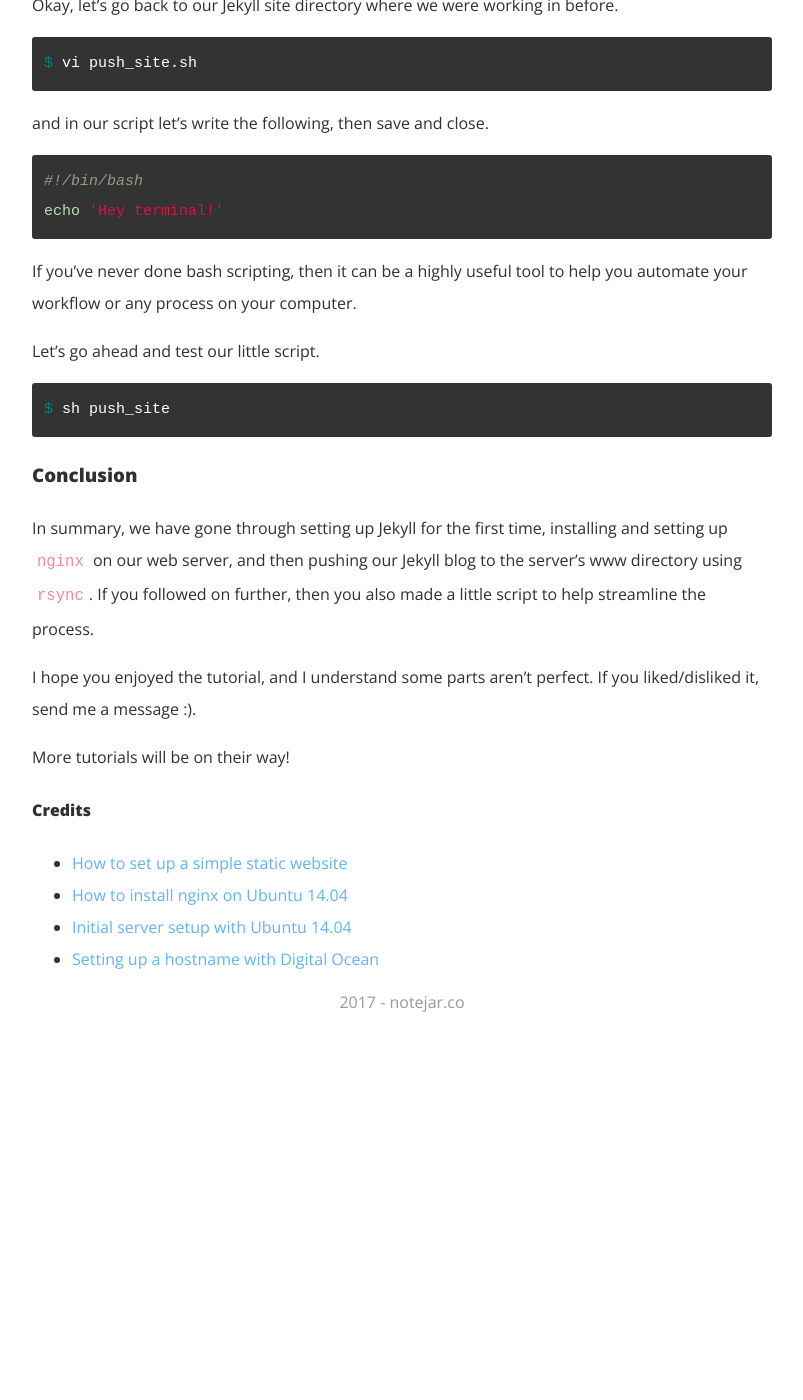
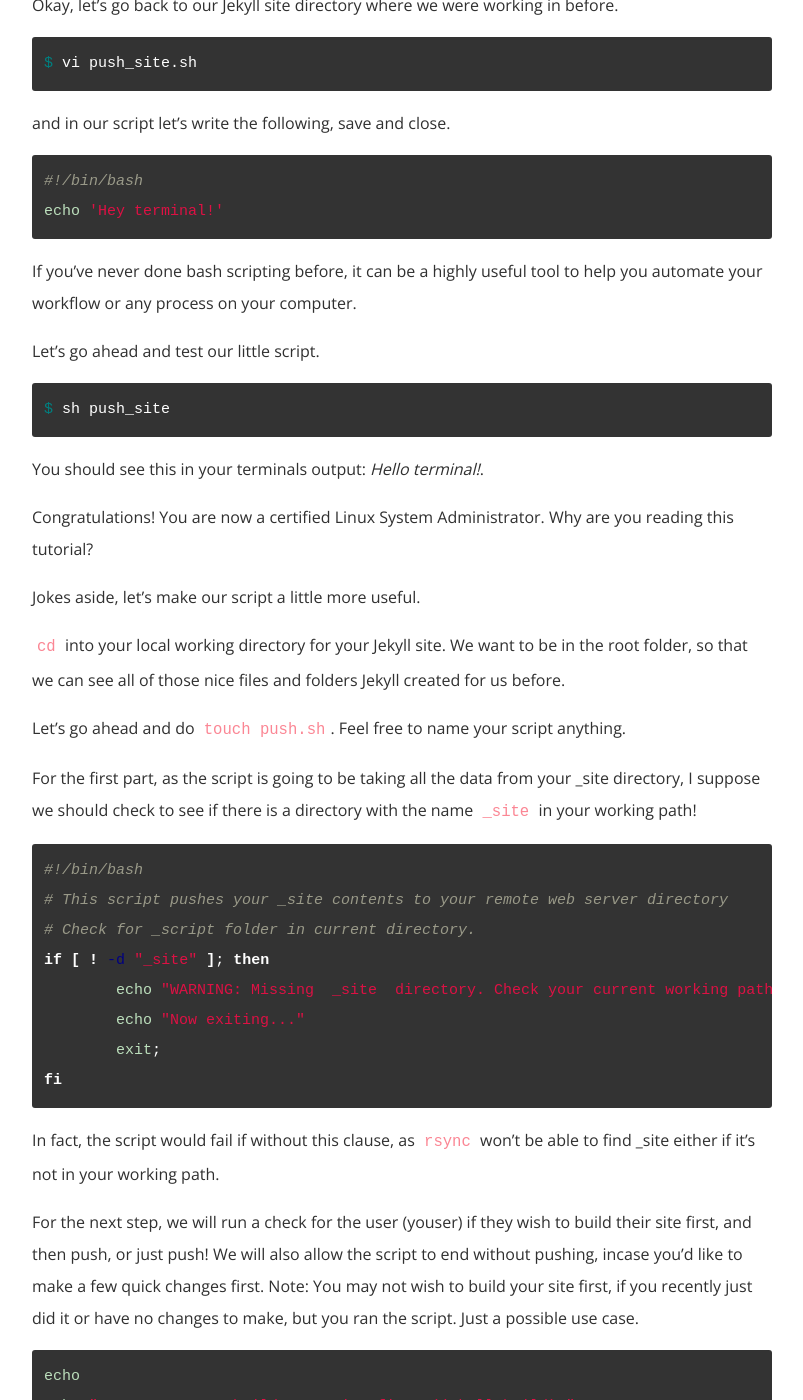
Before and after one commit to lqze/notejar.co, a Jekyll site: the page built from _posts/2017-03-12-Jekyll-and-Digital-Ocean-with-rsync.md, in a window 1280 px wide and 1400 px high, scrolled down 8888 px. Shown: the whole window, without its empty margins (238-1041 px from the left). Built offline with Jekyll 4.4.1, drawn with Linux system fonts in a browser that asks for light colours; before the commit the page ends 9917 px from its top, so only the background shows below that; some of the changed text lies outside the part shown.

Commit message:
Finished Jekyll Post, permalink update.

````diff
--- a/_config.yml
+++ b/_config.yml
@@ -10,7 +10,7 @@
 description: "My website. I have a blog and stuff."
 baseurl: "" # the subpath of your site, e.g. /blog
 url: "" # the base hostname & protocol for your site, e.g. http://example.com
-permalink: /:title/
+permalink: /:year-:month/:title
 
 # Author Info
 author_name:        "Caleb Fetzer"
@@ -23,4 +23,4 @@
   syntax_highlighter: rouge
 
 # Reading
-exclude:            [ "LICENSE", "README.md", "CNAME", "vendor", "Gemfile", "*.sh" ]
+exclude:            [ "LICENSE", "README.md", "CNAME", "vendor", "Gemfile", "*.sh", "*.lock" ]
--- a/_posts/2017-03-12-Jekyll-and-Digital-Ocean-with-rsync.md
+++ b/_posts/2017-03-12-Jekyll-and-Digital-Ocean-with-rsync.md
@@ -236,18 +236,80 @@
 ```bash
 $ vi push_site.sh
 ```
-and in our script let's write the following, then save and close.
+and in our script let's write the following, save and close.
 ```bash
 #!/bin/bash
 echo 'Hey terminal!'
 ```
 
-If you've never done bash scripting, then it can be a highly useful tool to help you automate your workflow or any process on your computer.
+If you've never done bash scripting before, it can be a highly useful tool to help you automate your workflow or any process on your computer.
 
 Let's go ahead and test our little script.
 ```bash
 $ sh push_site
 ```
+
+You should see this in your terminals output: _Hello_ _terminal!_.
+
+Congratulations! You are now a certified Linux System Administrator. Why are you reading this tutorial?
+
+Jokes aside, let's make our script a little more useful.
+
+`cd` into your local working directory for your Jekyll site. We want to be in the root folder, so that we can see all of those nice files and folders Jekyll created for us before.
+
+Let's go ahead and do `touch push.sh`. Feel free to name your script anything.
+
+For the first part, as the script is going to be taking all the data from your _site directory, I suppose we should check to see if there is a directory with the name `_site` in your working path!
+
+```bash
+#!/bin/bash
+# This script pushes your _site contents to your remote web server directory
+# Check for _script folder in current directory.
+if [ ! -d "_site" ]; then
+	echo "WARNING: Missing  _site  directory. Check your current working path!";
+	echo "Now exiting..."
+	exit;
+fi
+```
+
+In fact, the script would fail if without this clause, as `rsync` won't be able to find _site either if it's not in your working path.
+
+For the next step, we will run a check for the user (youser) if they wish to build their site first, and then push, or just push! We will also allow the script to end without pushing, incase you'd like to make a few quick changes first. Note: You may not wish to build your site first, if you recently just did it or have no changes to make, but you ran the script. Just a possible use case.
+
+```bash
+echo
+echo "Do you want to build your site first (jekyll build)?"
+while true; do
+	read -p "y/n?" yn
+	case $yn in
+		[Yy]* ) echo "Building..."; jekyll build; break;;
+		[Nn]* ) echo "Skipping build."; break;;
+	esac
+done
+```
+
+Now comes the `rsync` goodness. Remember the `rsync` command we went through before? Basically we are just putting that into our bash script, under another conditional.
+
+You will need to enter in your host details and remote web server directory for your site. Having an SSH Key/Pair set up here does streamline the process a bit quicker, as `rsync` won't stop you to enter your password.
+
+```bash
+echo
+echo "This will push all changes in _site to your remote VPS directory."
+echo ""
+echo "-------------------- Do you wish to proceed? --------------------"
+while true; do
+	read -p "y/n?" yn
+	case $yn in
+        # Enter in your correct directory and host details here
+		[Yy]* ) echo "Pushing changes..."; rsync -av _site/ USER@DOMAIN:/srv/www/DIR; echo "Successfully pushed."; break;;
+		[Nn]* ) echo "\nYou chose not to push. Bye!"; exit;;
+	esac
+done
+```
+
+And that's it for the script! Have all those pieces in one file named `push.sh` (or whatever you want, so long as .sh suffixes it). Now whenever you make a change to your website, and want to put it online, just save your changes and run your script. Then go take a break, come back and start making more updates!
+
+I hope you enjoyed this part and learnt a little about Bash, too.
 
 ### Conclusion
 
````
Also changed, not shown: other parts of _posts/2017-03-12-Jekyll-and-Digital-Ocean-with-rsync.md (+1 -1 lines).
